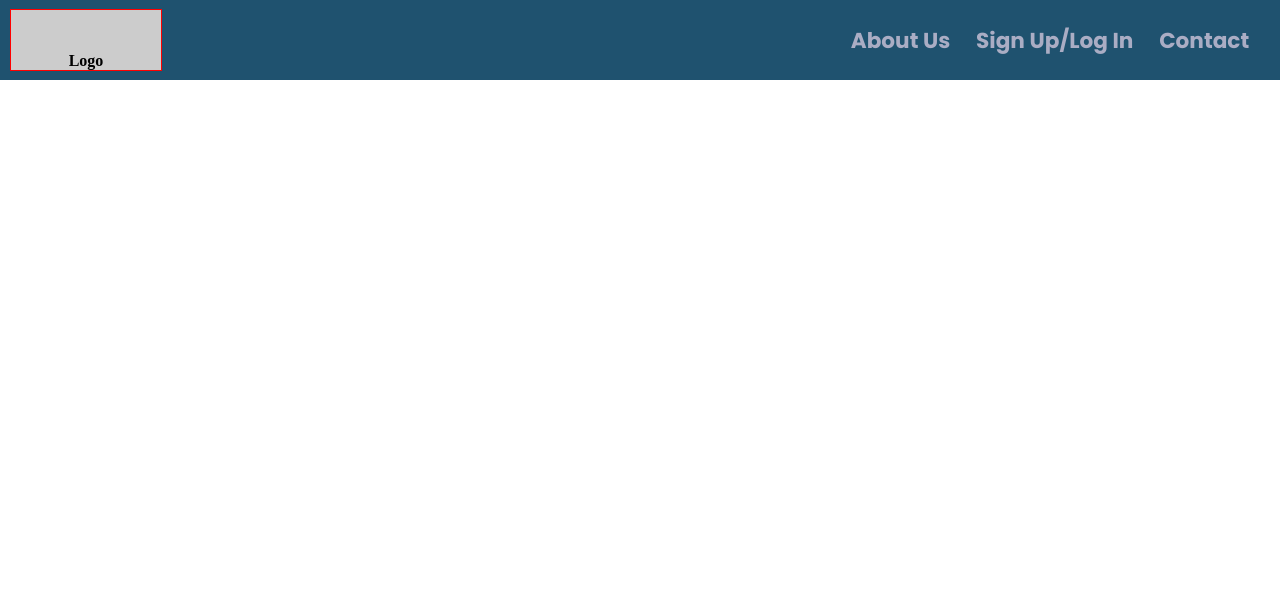
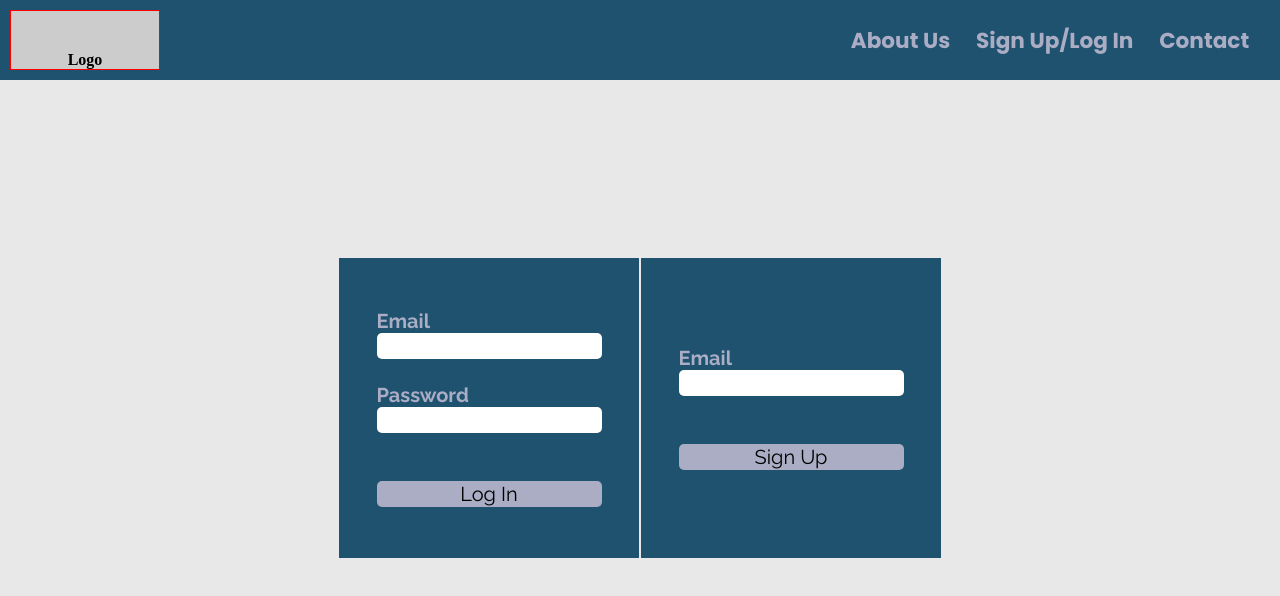
Before and after one commit to Shyatt92/foodapp, a React (Create React App) app: page / in a window 1280 px wide. Shown: the top 596 px of the page. Built offline with nearby package versions, Linux system fonts and the light colour scheme.

Commit message:
Added LoginForm component and styling

```diff
--- /dev/null
+++ b/src/App.css
@@ -0,0 +1,11 @@
+.App {
+  height: 100vh;
+  width: 100vw;
+  position: absolute;
+  margin: 0;
+  left: 0;
+  display: flex;
+  justify-content: center;
+  align-items: center;
+  background-color: #e8e8e8;
+}
--- a/src/App.js
+++ b/src/App.js
@@ -1,10 +1,13 @@
 import React from 'react'
+import './App.css'
 import BannerHome from './components/BannerHome'
+import LoginForm from './components/LoginForm'
 
 function App() {
   return (
     <div className="App">
       <BannerHome />
+      <LoginForm />
     </div>
   )
 }
--- a/src/components/BannerHome.css
+++ b/src/components/BannerHome.css
@@ -30,7 +30,8 @@
 }
 .navicons {
   display: none;
-  width: 500px;
+  width: 50%;
+  margin: 10px;
 }
 .navicons ul {
   margin: 10px;
@@ -40,7 +41,7 @@
   justify-content: space-evenly;
 }
 .navicon img {
-  width: 50px;
+  width: 40px;
   border-radius: 5px;
   padding: 5px;
 }
--- /dev/null
+++ b/src/components/LoginForm.css
@@ -0,0 +1,59 @@
+* {
+  box-sizing: border-box;
+}
+.loginForm {
+  display: flex;
+  flex-flow: row wrap;
+  justify-content: center;
+  align-items: center;
+}
+.login {
+  margin: 1px;
+  display: flex;
+  flex-direction: column;
+  justify-content: center;
+  align-items: center;
+  height: 300px;
+  width: 300px;
+  background-color: #1F526F;
+  color: #AAADC4;
+  font-family: 'Raleway', sans-serif;
+  font-weight: bold;
+  font-size: 1.25em;
+}
+.signup {
+  margin: 1px;
+  display: flex;
+  flex-direction: column;
+  justify-content: center;
+  align-items: center;
+  height: 300px;
+  width: 300px;
+  background-color: #1F526F;
+  color: #AAADC4;
+  font-family: 'Raleway', sans-serif;
+  font-weight: bold;
+  font-size: 1.25em;
+}
+.formElement {
+  width: 75%;
+}
+input {
+  border-radius: 5px;
+  font-size: 1em;
+  font-family: 'Raleway', sans-serif;
+  border: none;
+}
+.submit {
+  cursor: pointer;
+  background-color: #AAADC4;
+}
+.submit:hover {
+  background-color: #A8F0D0;
+}
+@media only screen and (max-width: 700px) {
+  .loginForm {
+    max-width: 300px;
+    width: 85vw;
+  }
+}
--- /dev/null
+++ b/src/components/LoginForm.js
@@ -0,0 +1,23 @@
+import React from 'react'
+import './LoginForm.css'
+
+const LoginForm = () => {
+  return (
+    <div className='loginForm'>
+      <form className='login'>
+        <label htmlFor='email' className='formElement'>Email</label>
+        <input type='email' name='email' id='email' className='formElement' required></input><br/>
+        <label htmlFor='password' className='formElement'>Password</label>
+        <input type='password' name='password' id='password' className='formElement' required></input><br/><br/>
+        <input type='submit' value='Log In' className='formElement submit'></input>
+      </form>
+      <form className='signup'>
+        <label htmlFor='email' className='formElement'>Email</label>
+        <input type='email' name='email' id='email' className='formElement' required></input><br/><br/>
+        <input type='submit' value='Sign Up' className='formElement submit'></input>
+      </form>
+    </div>
+  )
+}
+
+export default LoginForm
```
Also changed, not shown: src/index.css (line endings or trailing spaces), 1 other file (tests, documents, lock files or other folders).
